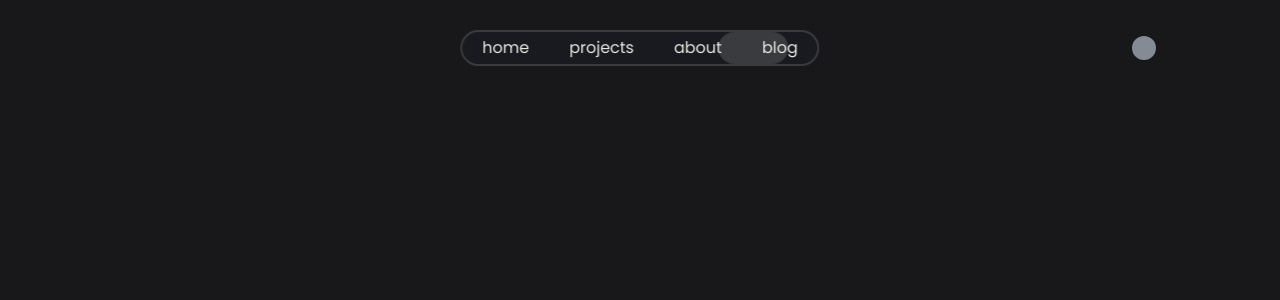
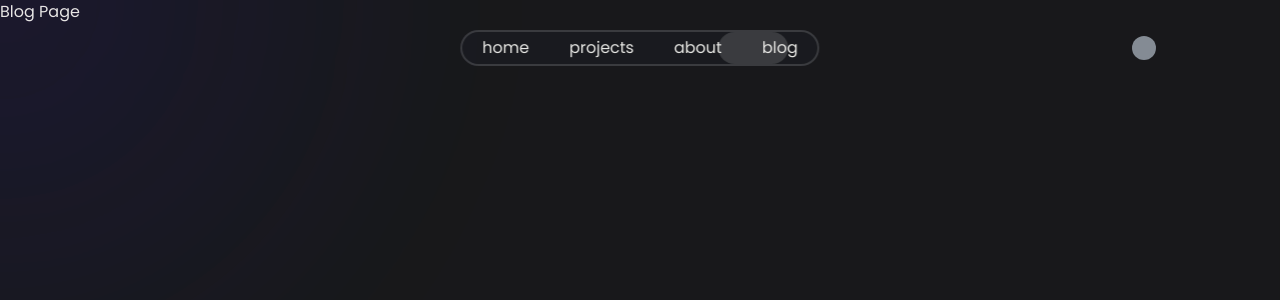
Before and after one commit to yuvrajsinh5252/website, a Next.js app: page /blog in a window 1280 px wide. Shown: the top 300 px of the page. Built offline with nearby package versions, Linux system fonts and the light colour scheme.

Commit message:
feat: finally done glow effect

```diff
--- a/src/app/blog/page.tsx
+++ b/src/app/blog/page.tsx
@@ -1,10 +1,7 @@
-import Overlay from "@/components/overlay";
-
 export default function Home() {
   return (
-    <Overlay>
-      <div className="group h-screen glow glow:ring-1 glow:border-glow glow:ring-glow glow:bg-glow/[.15]">
-      </div>
-    </Overlay>
+    <div className="">
+      Blog Page
+    </div>
   )
 }
--- a/src/app/layout.tsx
+++ b/src/app/layout.tsx
@@ -4,6 +4,7 @@ import "./globals.css";
 import Navbar from "@/components/navbar";
 import { ThemeProvider } from "next-themes";
 import GrowingCircleAnimation from "@/components/theme/circle-grow-animation";
+import { Cursor } from "@/components/cursor";
 
 const poppins = Poppins({
   subsets: ["latin"],
@@ -25,9 +26,10 @@ export default function RootLayout({
       <body className={poppins.className}>
         <ThemeProvider attribute="class" defaultTheme="dark">
           <GrowingCircleAnimation />
-          <div className="z-10 relative mix-blend-difference">
+          <div className="relative mix-blend-difference">
             <Navbar />
-            {children}
+            <Cursor />
+            <div className="z-20">{children}</div>
           </div>
         </ThemeProvider>
       </body>
--- a/src/app/projects/page.tsx
+++ b/src/app/projects/page.tsx
@@ -7,7 +7,7 @@ export default function Home() {
   return (
     // <MaxWidthWrapper>
     <div className="flex flex-col items-center h-screen no-scrollbar overflow-scroll">
-      <div className="flex flex-col max-sm:items-center max-w-screen-lg gap-10 mt-44">
+      <div className="flex flex-col max-sm:items-center max-w-screen-lg gap-10 mt-44 pb-10">
         <h1 className="text-5xl font-bold pl-2">Projects</h1>
         <div className="flex items-center max-sm:flex-col justify-center flex-wrap h-full">
           {PROJECTS.map((project, index) => {
--- /dev/null
+++ b/src/components/cursor.tsx
@@ -0,0 +1,29 @@
+"use client"
+
+import { useEffect, useState } from "react";
+
+export function Cursor() {
+  const [position, setPosition] = useState({ x: 0, y: 0 });
+  useEffect(() => {
+    const move = (event: MouseEvent) => {
+      setPosition({
+        x: event.clientX,
+        y: event.clientY
+      });
+    }
+
+    document.addEventListener("mousemove", move);
+
+    return () => {
+      document.removeEventListener("mousemove", move);
+    }
+  }, [setPosition])
+
+  return <div
+    style={{
+      background: `radial-gradient(600px at ${position.x + 200}px ${position.y + 500}px, rgba(70, 0, 200, 0.15), transparent 80%)`,
+    }}
+    className="pointer-events-none fixed w-[120vw] -left-[200px] -top-[500px] -z-10 aspect-square rounded-full blur-3xl backdrop-blur-3xl"
+  >
+  </div>
+}
--- a/src/components/overlay.tsx
+++ /dev/null
@@ -1,48 +0,0 @@
-"use client"
-
-import { useEffect } from "react";
-
-export default function Overlay({ children }: any) {
-  useEffect(() => {
-    const captures = document.querySelectorAll(".glow-capture")
-
-    captures.forEach((capture) => {
-      const clonedChild = capture.children[0].cloneNode(true)
-      const overlay: any = capture.querySelector(".glow-overlay")
-
-      overlay.appendChild(clonedChild);
-
-      capture.addEventListener("mousemove", (event: any) => {
-        const captureElement = capture as HTMLElement;
-
-        const x = event.pageX - captureElement.offsetLeft;
-        const y = event.pageY - captureElement.offsetTop;
-
-        overlay.style.setProperty("--glow-x", `${x}px`);
-        overlay.style.setProperty("--glow-y", `${y}px`);
-        overlay.style.setProperty("--glow-opacity", "1");
-      });
-
-      capture.addEventListener("mouseleave", () => {
-        overlay.style.setProperty("--glow-opacity", "0")
-      })
-    })
-  }, []);
-
-  return (
-    <div className="relative glow-capture">
-      {children}
-      <div
-        className="absolute inset-0 pointer-events-none select-none glow-overlay" style={{
-          "--glow-color": "red",
-          "--glow-size": "25rem",
-          opacity: "var(--glow-opacity, 0)",
-          mask: "radial-gradient(var(--glow-size) var(--glow-size) at var(--glow-x) var(--glow-y), var(--glow-color) 1%, transparent 50%)",
-          transition: "400ms mask ease",
-          willChange: "mask"
-        } as React.CSSProperties}
-      >
-      </div>
-    </div>
-  );
-}
--- a/tailwind.config.ts
+++ b/tailwind.config.ts
@@ -1,4 +1,3 @@
-import plugin from "tailwindcss/plugin";
 import type { Config } from "tailwindcss";
 
 const config: Config = {
@@ -42,23 +41,7 @@ const config: Config = {
       },
     },
   },
-  plugins: [
-    require("@tailwindcss/typography"),
-    plugin(
-      function ({ addVariant }: any) {
-        addVariant("glow", ".glow-capture .glow-overlay &");
-      },
-      {
-        theme: {
-          extend: {
-            colors: {
-              glow: "color-mix(in srgb, var(--glow-color) calc(<alpha-value> * 100%), transparent)",
-            },
-          },
-        },
-      }
-    ),
-  ],
+  plugins: [],
 };
 
 export default config;
```
